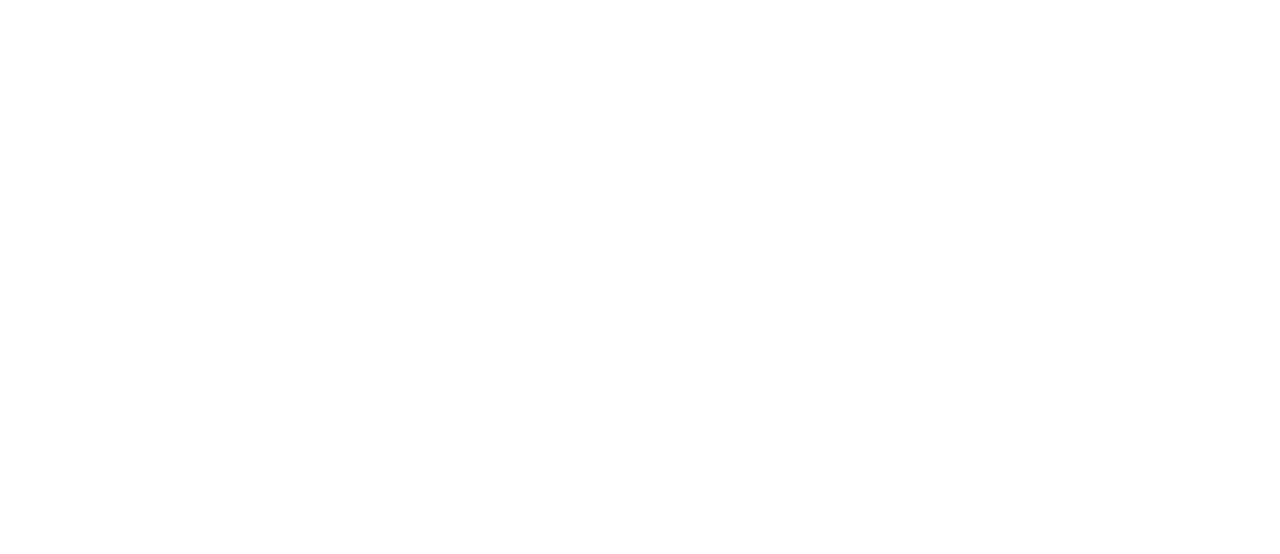
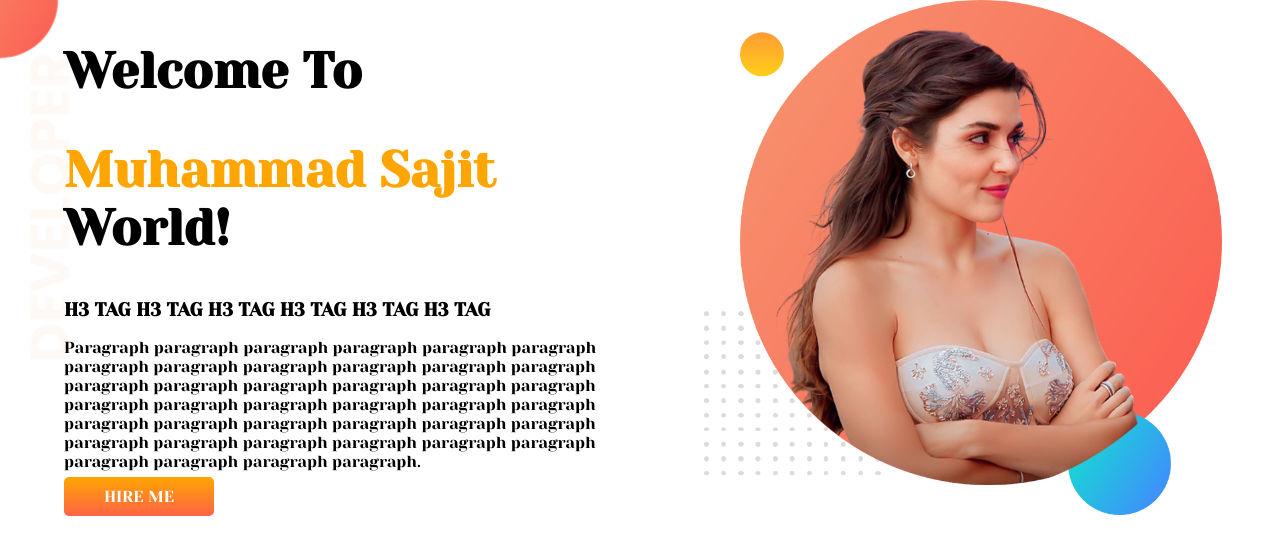
Before and after one commit to muhammad-sajit/developer-portfolio, a plain HTML site: page index.html in a window 1280 px wide. Drawn offline with Linux system fonts and the light colour scheme.

Commit message:
top banner added

```diff
--- a/index.html
+++ b/index.html
@@ -1,13 +1,36 @@
 <!DOCTYPE html>
 <html lang="en">
+
 <head>
     <meta charset="UTF-8">
     <meta http-equiv="X-UA-Compatible" content="IE=edge">
     <meta name="viewport" content="width=device-width, initial-scale=1.0">
     <title>Muhammad Sajit Portfolio</title>
+    <link rel="preconnect" href="https://fonts.googleapis.com">
+    <link rel="preconnect" href="https://fonts.gstatic.com" crossorigin>
+    <link href="https://fonts.googleapis.com/css2?family=Poppins&family=Yeseva+One&display=swap" rel="stylesheet">
     <link rel="stylesheet" href="style.css">
 </head>
+
 <body>
+    <section class="top-banner">
+        <div class="half-width">
+            <h1>Welcome To</h1>
+            <h1><span class="orange-color">Muhammad Sajit</span> World!</h1>
+            <h3>H3 TAG H3 TAG H3 TAG H3 TAG H3 TAG H3 TAG</h3>
+            <p>
+                Paragraph paragraph paragraph paragraph paragraph paragraph paragraph paragraph paragraph paragraph
+                paragraph paragraph paragraph paragraph paragraph paragraph paragraph paragraph paragraph paragraph
+                paragraph paragraph paragraph paragraph paragraph paragraph paragraph paragraph paragraph paragraph
+                paragraph paragraph paragraph paragraph paragraph paragraph paragraph paragraph paragraph paragraph.
+            </p>
+            <a class="link-button" target="_blank" href="https://www.linkedin.com/feed/?trk=onboarding-landing">HIRE
+                ME</a>
+        </div>
+        <div class="half-width">
+            <img src="images/Sajit-pic-with-bg.png" alt="">
+        </div>
+    </section>
+</body>
 
-</body>
 </html>
--- a/style.css
+++ b/style.css
@@ -0,0 +1,33 @@
+body{
+    font-family: 'Poppins', sans-serif;
+    font-family: 'Yeseva One', cursive;
+    margin: 0px;
+}
+h1{
+    font-size: 50px;
+}
+.orange-color{
+    color: orange;
+}
+section{
+    display: flex;
+}
+.half-width{
+    width: 50%;
+    padding-left: 5%;
+}
+.half-width img{
+    width: 90%;
+}
+.link-button{
+    text-decoration: none;
+    background-image: linear-gradient(orange, tomato);
+    padding: 10px 40px;
+    border-radius: 5px;
+    color: white;
+    font-weight: 400;
+}
+.top-banner{
+    background-image: url(images/top-banner.png);
+    background-repeat: no-repeat;
+}
```
Also changed, not shown: images/Sajit-pic-with-bg.png (added), images/dream-bg.png (added), images/exp-bg.png (added), images/jhankar.png (added), images/jhankar2.png (added), images/my-bg.png (added), images/my-bg2.png (added), images/top-banner.png (added), 7 other files.
